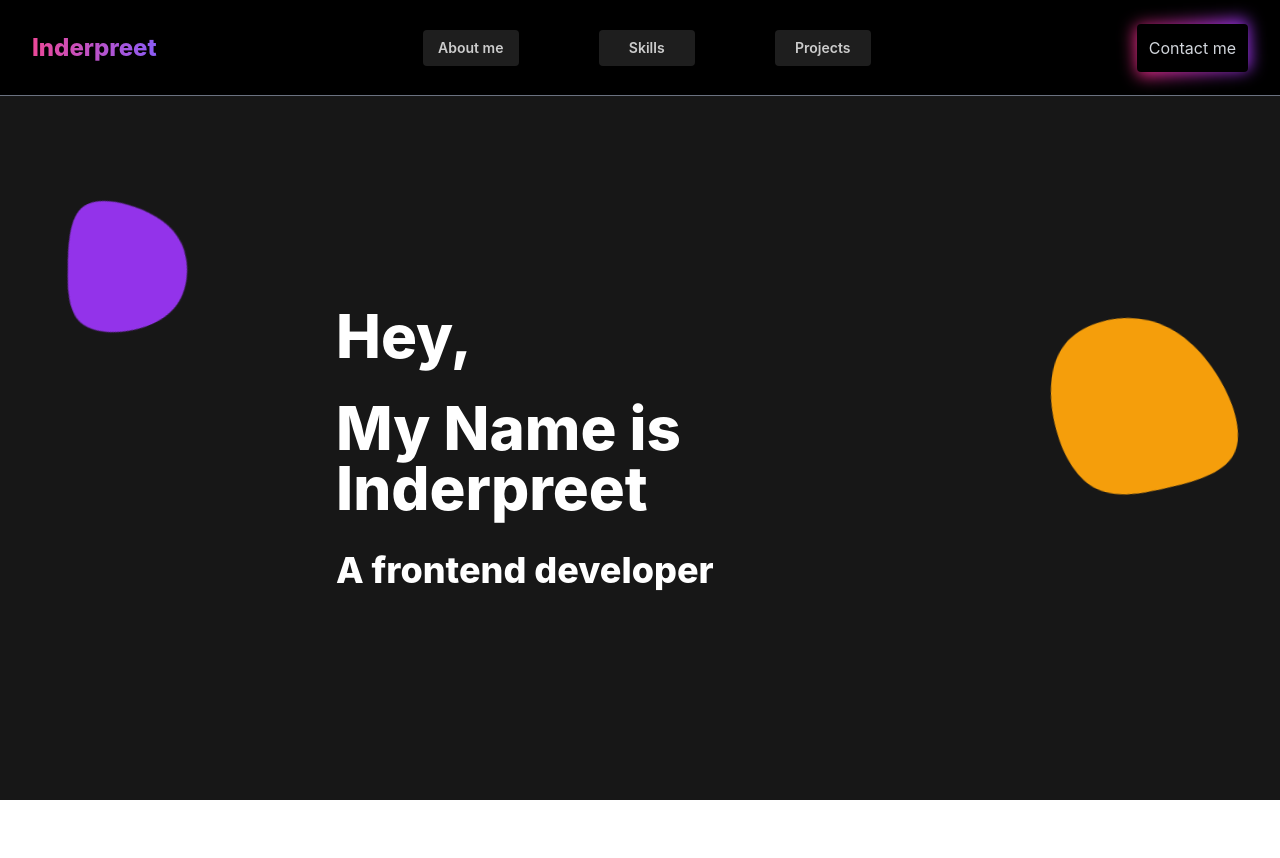
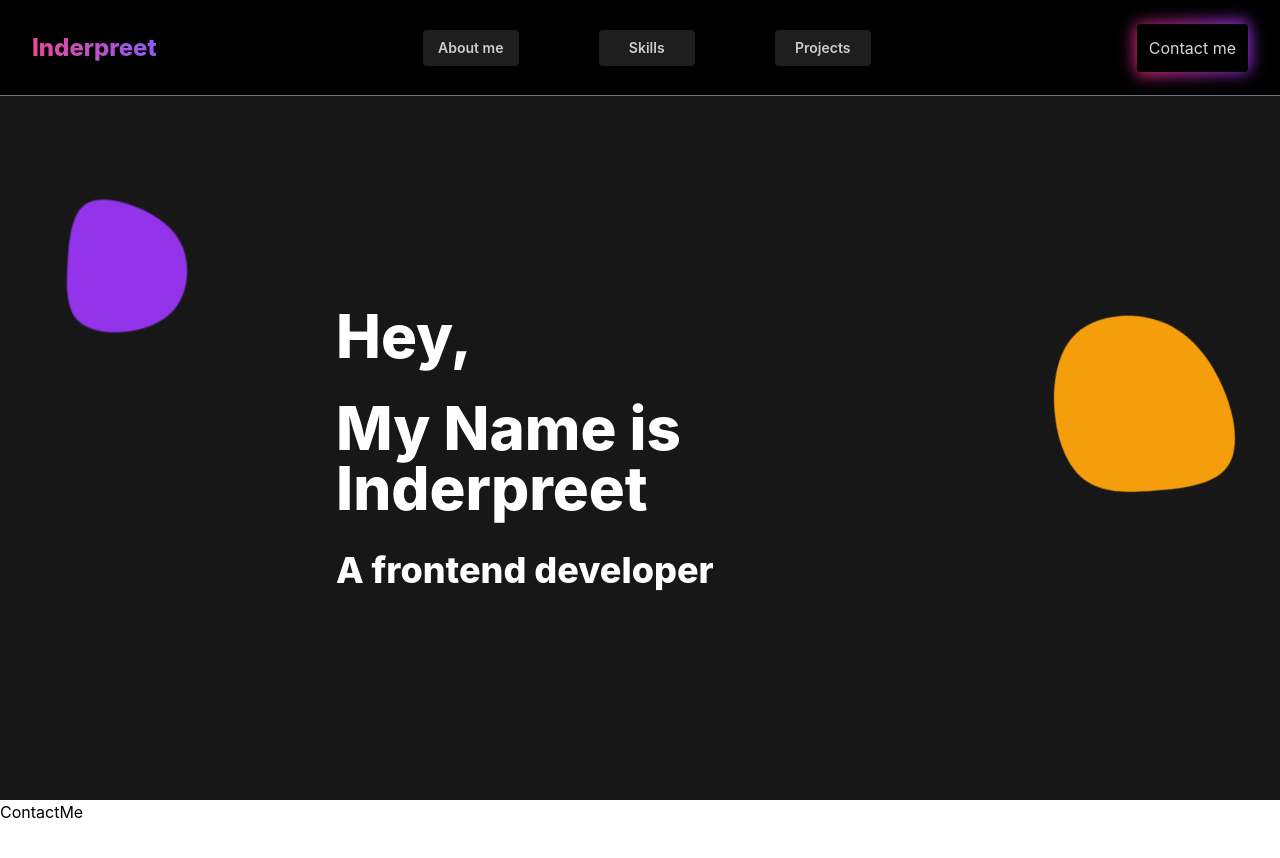
Before and after one commit to Inderpreet-React/portfolio, a React (Create React App) app: page / in a window 1280 px wide. Shown: the top 858 px of the page. Before the commit the page ends 800 px from the top, so only its background shows below. Built offline with nearby package versions, Linux system fonts and the light colour scheme.

Commit message:
added contact me and updated z-index navbar

```diff
--- a/src/App.js
+++ b/src/App.js
@@ -2,17 +2,21 @@ import Navbar from "./components/Navbar";
 import AboutMe from "./components/AboutMe";
 import PurpleBlob from "./components/PurpleBlob";
 import YellowBlob from "./components/YellowBlob";
+import ContactMe from "./components/ContactMe";
 
 function App() {
 	return (
-		<div className="flex h-screen">
-			<Navbar />
-			<div className="relative mt-24 flex flex-grow overflow-hidden bg-neutral-900 text-white">
-				<AboutMe />
-				<PurpleBlob />
-				<YellowBlob />
+		<>
+			<div className="flex h-screen flex-col">
+				<Navbar />
+				<div className="relative mt-24 flex flex-grow flex-col overflow-hidden bg-neutral-900 text-white">
+					<AboutMe />
+					<PurpleBlob />
+					<YellowBlob />
+				</div>
 			</div>
-		</div>
+			<ContactMe />
+		</>
 	);
 }
 
--- /dev/null
+++ b/src/components/ContactMe.js
@@ -0,0 +1,5 @@
+import React from "react";
+
+export default function ContactMe() {
+	return <div className="h-screen w-full">ContactMe</div>;
+}
--- a/src/components/Navbar.js
+++ b/src/components/Navbar.js
@@ -2,7 +2,7 @@ import React from "react";
 
 export default function Navbar() {
 	return (
-		<div className="fixed top-0 left-0 flex h-24 w-full items-center justify-between border-b border-gray-500 bg-black p-4 text-white md:p-8">
+		<div className="fixed top-0 left-0 z-10 flex h-24 w-full items-center justify-between border-b border-gray-500 bg-black p-4 text-white md:p-8">
 			<h1 className="bg-gradient-to-r from-pink-500 to-violet-500 bg-clip-text text-2xl font-extrabold text-transparent">
 				Inderpreet
 			</h1>
```
